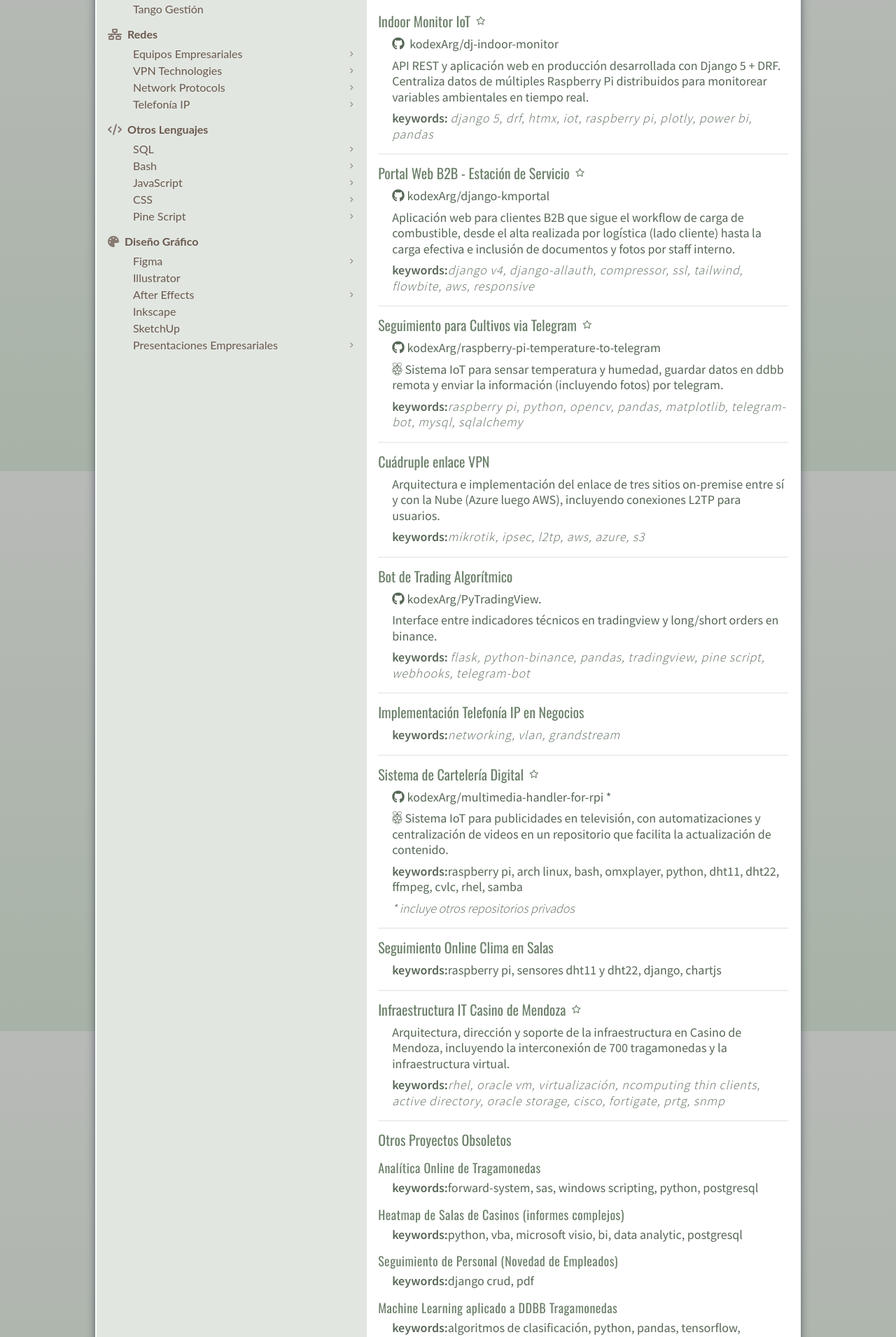
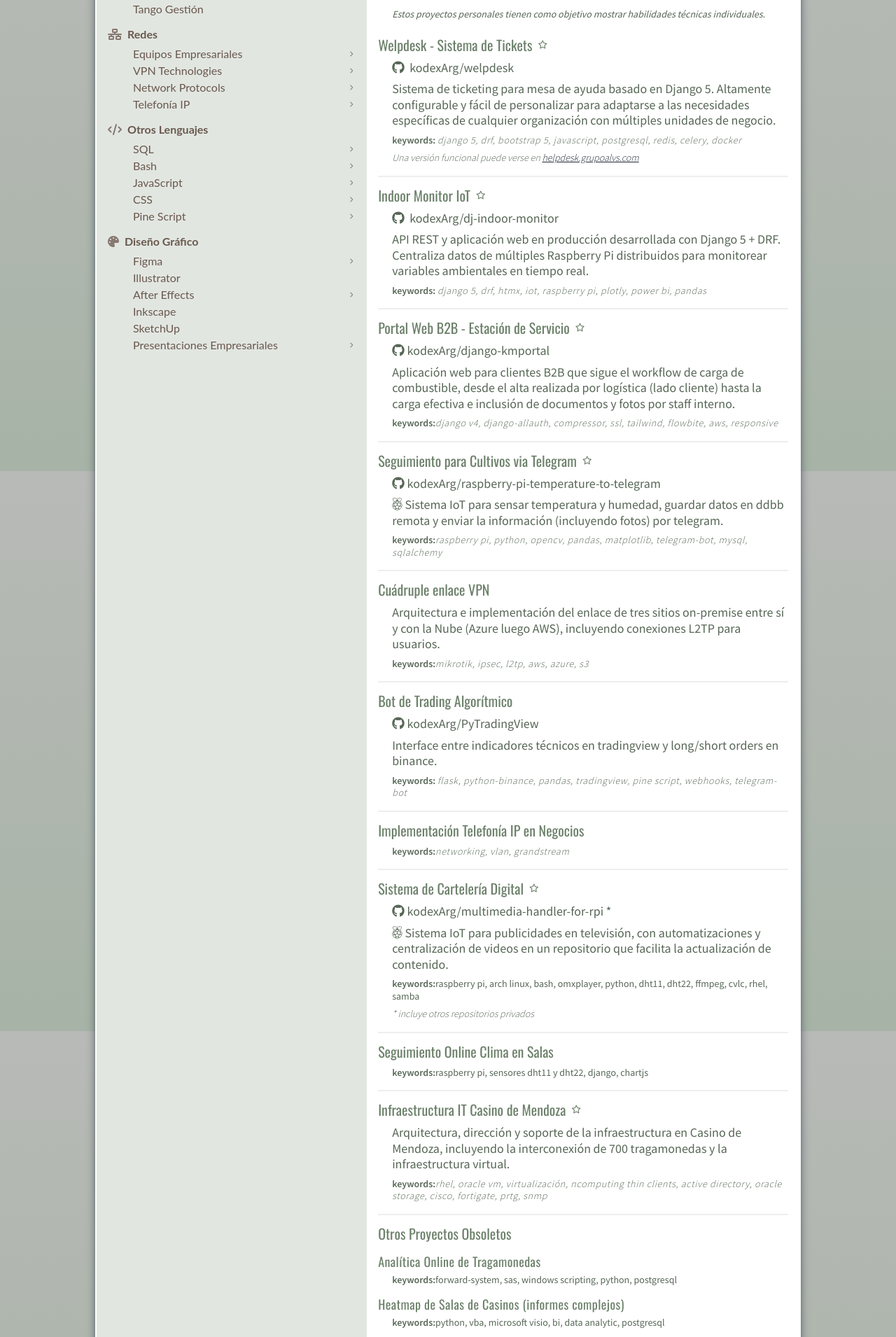
Before and after one commit to kodexArg/cv, a SvelteKit app: page / in a window 1280 px wide. Shown: the part 1727-3637 px from the top of the page at 70% size. Built offline with nearby package versions, Linux system fonts and the light colour scheme.

Commit message:
checkout

```diff
--- a/src/app.css
+++ b/src/app.css
@@ -34,6 +34,24 @@ h4 {
   @apply font-oswald text-lg text-mate-500 mt-3 mb-1 tracking-wide;
 }
 
+/* Estilos para títulos cuando está maximizado en viewports grandes */
+@media (min-width: 1024px) {
+  .maximized h1,
+  .maximized h2,
+  .maximized h3,
+  .maximized h4 {
+    text-align: left !important;
+  }
+
+  .maximized h1 {
+    margin: 0 0 1rem 0 !important;
+  }
+
+  .maximized h2 {
+    text-align: left !important;
+  }
+}
+
 p {
   font-family: 'Source Sans Pro', sans-serif;
   @apply text-lg text-justify text-mate-600 mt-2 leading-relaxed font-normal;
--- a/src/components/ShortProjects.svelte
+++ b/src/components/ShortProjects.svelte
@@ -1,19 +1,49 @@
 <section>
   <h2>Proyectos Realizados</h2>
+
+  <p class="text-sm italic mb-2">
+    Estos proyectos personales tienen como objetivo mostrar habilidades técnicas individuales.
+  </p>
+
+  <article>
+    <h3>
+      Welpdesk - Sistema de Tickets <i class="fa-regular fa-star text-xs ml-2"></i>
+    </h3>
+    <p>
+      <a href="https://github.com/kodexArg/welpdesk" target="_blank" rel="noopener noreferrer">
+        <i class="fa-brands fa-github"></i> kodexArg/welpdesk
+      </a>
+    </p>
+    <p>
+      Sistema de ticketing para mesa de ayuda basado en Django 5. Altamente configurable y fácil de personalizar para adaptarse a las necesidades específicas de cualquier organización con múltiples unidades de negocio.
+    </p>
+    <p class="text-sm">
+      <strong>keywords:</strong>
+      <span>django 5, drf, bootstrap 5, javascript, postgresql, redis, celery, docker</span>
+    </p>
+    <p class="font-light italic text-sm">
+      Una versión funcional puede verse en
+      <a href="https://helpdesk.grupoalvs.com/" target="_blank" rel="noopener noreferrer" class="text-gray-800 underline">
+        helpdesk.grupoalvs.com
+      </a>
+    </p>
+  </article>
 
   <article>
     <h3>
       Indoor Monitor IoT <i class="fa-regular fa-star text-xs ml-2"></i>
     </h3>
     <p>
-      <i class="fa-brands fa-github"></i> kodexArg/dj-indoor-monitor
+      <a href="https://github.com/kodexArg/dj-indoor-monitor" target="_blank" rel="noopener noreferrer">
+        <i class="fa-brands fa-github"></i> kodexArg/dj-indoor-monitor
+      </a>
     </p>
     <p>
       API REST y aplicación web en producción desarrollada con Django 5 + DRF.
       Centraliza datos de múltiples Raspberry Pi distribuidos para monitorear
       variables ambientales en tiempo real.
     </p>
-    <p>
+    <p class="text-sm">
       <strong>keywords:</strong>
       <span>django 5, drf, htmx, iot, raspberry pi, plotly, power bi, pandas</span>
     </p>
@@ -26,14 +56,16 @@
       />
     </h3>
     <p>
-      <i class="fa-brands fa-github" />kodexArg/django-kmportal
+      <a href="https://github.com/kodexArg/django-kmportal" target="_blank" rel="noopener noreferrer">
+        <i class="fa-brands fa-github" />kodexArg/django-kmportal
+      </a>
     </p>
     <p>
       Aplicación web para clientes B2B que sigue el workflow de carga de
       combustible, desde el alta realizada por logística (lado cliente) hasta la
       carga efectiva e inclusión de documentos y fotos por staff interno.
     </p>
-    <p>
+    <p class="text-sm">
       <strong>keywords: </strong><span
         >django v4, django-allauth, compressor, ssl, tailwind, flowbite, aws,
         responsive</span
@@ -48,9 +80,9 @@
       />
     </h3>
     <p>
-      <i
-        class="fa-brands fa-github"
-      />kodexArg/raspberry-pi-temperature-to-telegram
+      <a href="https://github.com/kodexArg/raspberry-pi-temperature-to-telegram" target="_blank" rel="noopener noreferrer">
+        <i class="fa-brands fa-github" />kodexArg/raspberry-pi-temperature-to-telegram
+      </a>
     </p>
 
     <p>
@@ -58,7 +90,7 @@
       y humedad, guardar datos en ddbb remota y enviar la información (incluyendo
       fotos) por telegram.
     </p>
-    <p>
+    <p class="text-sm">
       <strong>keywords: </strong><span
         >raspberry pi, python, opencv, pandas, matplotlib, telegram-bot, mysql,
         sqlalchemy</span
@@ -73,7 +105,7 @@
       sí y con la Nube (Azure luego AWS), incluyendo conexiones L2TP para
       usuarios.
     </p>
-    <p>
+    <p class="text-sm">
       <strong>keywords: </strong><span
         >mikrotik, ipsec, l2tp, aws, azure, s3</span
       >
@@ -83,13 +115,15 @@
   <article>
     <h3>Bot de Trading Algorítmico</h3>
     <p>
-      <i class="fa-brands fa-github" />kodexArg/PyTradingView.
+      <a href="https://github.com/kodexArg/PyTradingView" target="_blank" rel="noopener noreferrer">
+        <i class="fa-brands fa-github" />kodexArg/PyTradingView
+      </a>
     </p>
     <p>
       Interface entre indicadores técnicos en tradingview y long/short orders en
       binance.
     </p>
-    <p>
+    <p class="text-sm">
       <strong>keywords: </strong>
       <span
         >flask, python-binance, pandas, tradingview, pine script, webhooks,
@@ -100,7 +134,7 @@
 
   <article>
     <h3>Implementación Telefonía IP en Negocios</h3>
-    <p>
+    <p class="text-sm">
       <strong>keywords: </strong><span>networking, vlan, grandstream</span>
     </p>
   </article>
@@ -110,24 +144,26 @@
       Sistema de Cartelería Digital<i class="fa-regular fa-star text-xs ml-2" />
     </h3>
     <p>
-      <i class="fa-brands fa-github" />kodexArg/multimedia-handler-for-rpi *
+      <a href="https://github.com/kodexArg/multimedia-handler-for-rpi" target="_blank" rel="noopener noreferrer">
+        <i class="fa-brands fa-github" />kodexArg/multimedia-handler-for-rpi
+      </a> *
     </p>
     <p>
       <i class="fa-brands fa-raspberry-pi" />Sistema IoT para publicidades en
       televisión, con automatizaciones y centralización de videos en un
       repositorio que facilita la actualización de contenido.
     </p>
-    <p>
+    <p class="text-sm">
       <strong>keywords: </strong>raspberry pi, arch linux, bash, omxplayer,
       python, dht11, dht22, ffmpeg, cvlc, rhel, samba
     </p>
-    <p class="font-light italic">* incluye otros repositorios privados</p>
+    <p class="font-light italic text-sm">* incluye otros repositorios privados</p>
   </article>
 
   <article>
     <h3>Seguimiento Online Clima en Salas</h3>
 
-    <p>
+    <p class="text-sm">
       <strong>keywords: </strong>raspberry pi, sensores dht11 y dht22, django,
       chartjs
     </p>
@@ -144,7 +180,7 @@
       Mendoza, incluyendo la interconexión de 700 tragamonedas y la
       infraestructura virtual.
     </p>
-    <p>
+    <p class="text-sm">
       <strong>keywords: </strong><span
         >rhel, oracle vm, virtualización, ncomputing thin clients, active
         directory, oracle storage, cisco, fortigate, prtg, snmp</span
@@ -155,22 +191,22 @@
   <article>
     <h3>Otros Proyectos Obsoletos</h3>
     <h4>Analítica Online de Tragamonedas</h4>
-    <p>
+    <p class="text-sm">
       <strong>keywords: </strong>forward-system, sas, windows scripting, python,
       postgresql
     </p>
 
     <h4>Heatmap de Salas de Casinos (informes complejos)</h4>
-    <p>
+    <p class="text-sm">
       <strong>keywords: </strong>python, vba, microsoft visio, bi, data
       analytic, postgresql
     </p>
 
     <h4>Seguimiento de Personal (Novedad de Empleados)</h4>
-    <p><strong>keywords: </strong>django crud, pdf</p>
+    <p class="text-sm"><strong>keywords: </strong>django crud, pdf</p>
 
     <h4>Machine Learning aplicado a DDBB Tragamonedas</h4>
-    <p><strong>keywords: </strong>algoritmos de clasificación, python, pandas, tensorflow, machine learning, matplotlib</p>
+    <p class="text-sm"><strong>keywords: </strong>algoritmos de clasificación, python, pandas, tensorflow, machine learning, matplotlib</p>
   </article>
 </section>
 
--- a/src/components/ShortWorkEsperience.svelte
+++ b/src/components/ShortWorkEsperience.svelte
@@ -56,6 +56,17 @@
     @apply text-sm italic text-mate-600 flex-shrink-0 mt-0;
   }
 
+  /* Cambiar layout cuando está maximizado en viewports grandes */
+  @media (min-width: 1024px) {
+    :global(.maximized) .job-item {
+      @apply flex-col items-start;
+    }
+
+    :global(.maximized) .job-item span {
+      @apply text-sm italic text-mate-300 ml-5 my-1 leading-tight block;
+    }
+  }
+
   section {
     @apply border-b-2;
   }
--- a/src/components/WorkExperience.svelte
+++ b/src/components/WorkExperience.svelte
@@ -255,4 +255,11 @@
   ul ul {
     @apply italic list-[+] ml-2;
   }
+
+  /* Cambiar layout cuando está maximizado en viewports grandes */
+  @media (min-width: 1024px) {
+    :global(.maximized) span {
+      @apply text-sm italic text-mate-300 ml-5 my-1 leading-tight block;
+    }
+  }
 </style>
```
Also changed, not shown: 18 other files (tests, documents, lock files or other folders).
